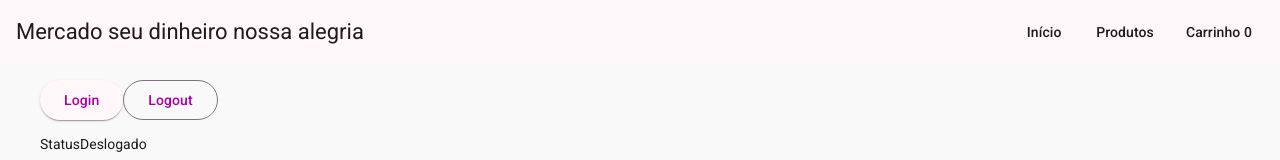
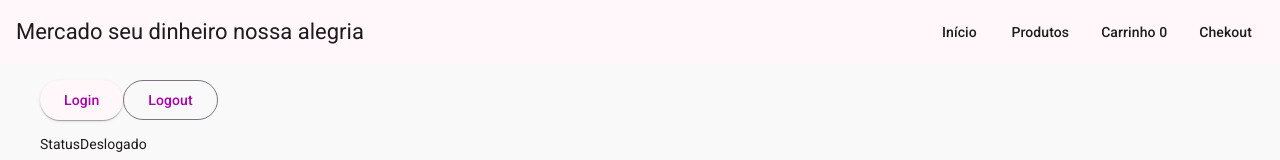
Before and after one commit to hellokittyluhh/e-commerce, an Angular app: page / in a window 1280 px wide. Shown: the top 160 px of the page. Built offline with nearby package versions, Linux system fonts and the light colour scheme.

Commit message:
perf (melhoria no codigo )

```diff
--- a/src/app/shared/layout/header/header.html
+++ b/src/app/shared/layout/header/header.html
@@ -6,5 +6,6 @@
 <button mat-button routerLink="/">Início</button>
 <button mat-button routerLink="/produtos">Produtos</button>
 <button mat-button routerLink="/carrinho">Carrinho {{quantidadeHeader()}}</button>
+<button mat-button routerLink="/chekout">Chekout</button>
 
 </mat-toolbar>
```
